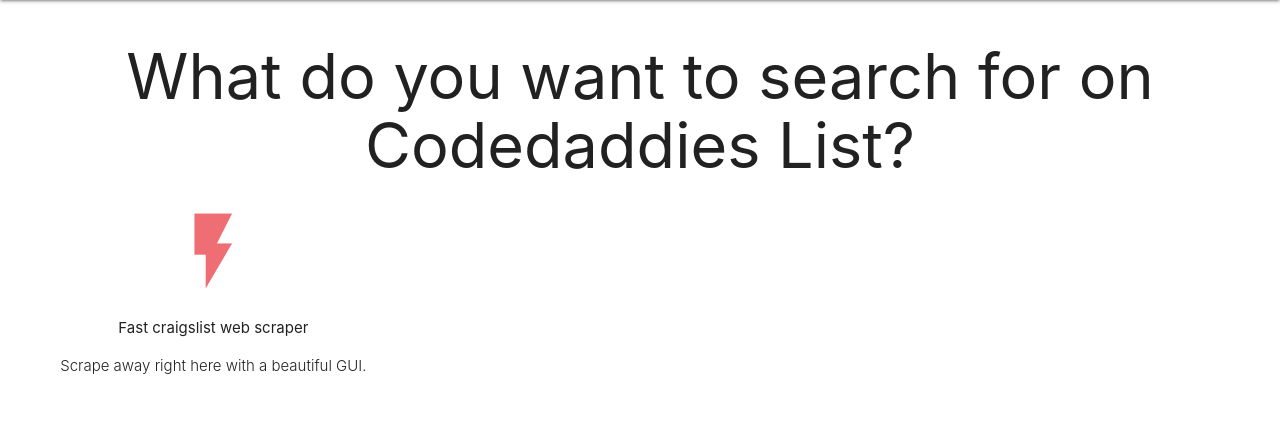
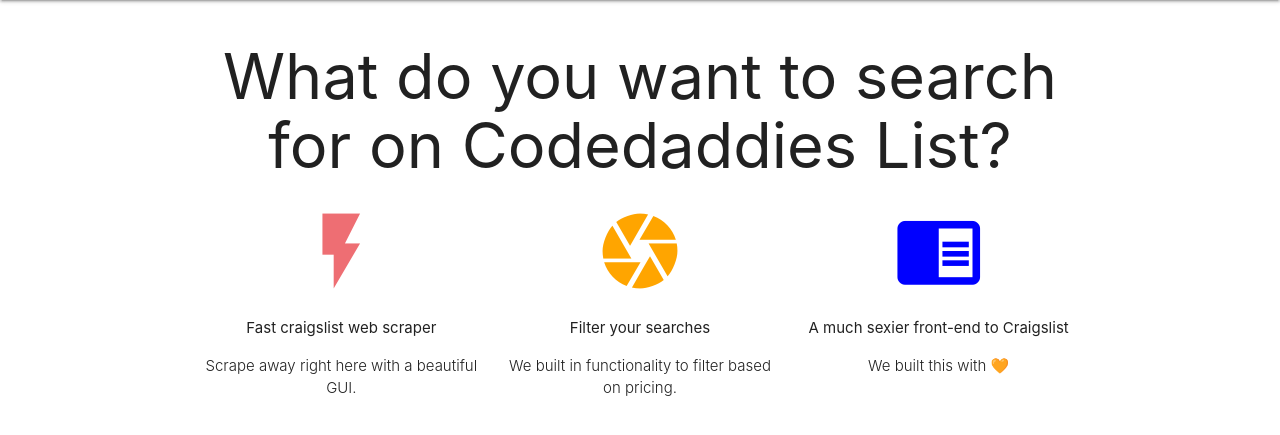
Before and after one commit to ashu-1008/codedaddies_list, a Django app: page / in a window 1280 px wide. Shown: the part 64-499 px from the top of the page. Run offline with Django 3.2, Linux system fonts and the light colour scheme.

Commit message:
2nd update

```diff
--- a/my_app/urls.py
+++ b/my_app/urls.py
@@ -3,5 +3,5 @@
 
 urlpatterns = [
     path('', views.home, name='home'),
-
+    path('new_search', views.new_search, name='new_search')
 ]
--- a/my_app/views.py
+++ b/my_app/views.py
@@ -5,3 +5,7 @@
 
 def home(request):
     return render(request, 'base.html')
+
+
+def new_search(request):
+    return render(request,'my_app/new_search.html')
--- a/templates/base.html
+++ b/templates/base.html
@@ -19,6 +19,7 @@
         </ul>
     </div>
 </nav>
+<div class="container">
     <h1 style="text-align: center">What do you want to search for on Codedaddies List?</h1>
     <div class="row">
         <div class="col s4">
@@ -28,6 +29,28 @@
                 <p class="light center">Scrape away right here with a beautiful GUI.</p>
             </div>
         </div>
+
+        <div class="col s4">
+            <div class="center">
+                <i class="large material-icons" style="color: orange">camera</i>
+                <p>Filter your searches</p>
+                <p class="light center">We built in functionality to filter based on pricing.</p>
+            </div>
+        </div>
+
+        <div class="col s4">
+            <div class="center">
+                <i class="large material-icons" style="color: blue">chrome_reader_mode</i>
+                <p>A much sexier front-end to Craigslist</p>
+                <p class="light center">We built this with 🧡</p>
+            </div>
+        </div>
+    </div>
+
+    {% block content %}
+    {% endblock content %}
+    <script src="https://cdnjs.cloudflare.com/ajax/libs/materialize/1.0.0/js/materialize.min.js"></script>
+
 </div>
 </body>
 </html>
```
Also changed, not shown: templates/my_app/new_search.html (added, +11 -0 lines). Lines whose indentation alone changed are shown as unchanged.
